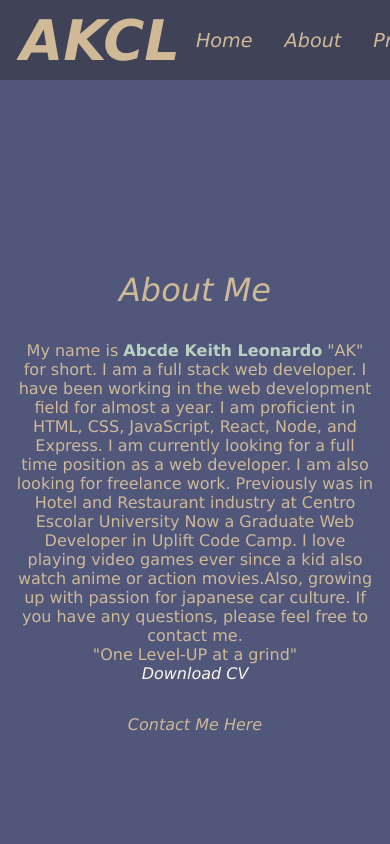
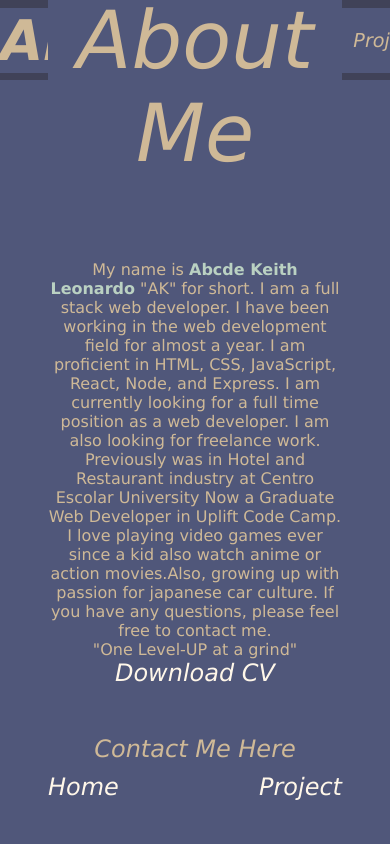
Before and after one commit to Gaijin-AK/Portfolio, a React (Create React App) app: page /about in a window 390 px wide. Shown: the top 844 px of the page. Built offline with nearby package versions, Linux system fonts and the light colour scheme.

Commit message:
refit media queries

```diff
--- a/src/components/Header/Nav.js
+++ b/src/components/Header/Nav.js
@@ -1,7 +1,3 @@
-//navigation bar for the header
-//useState and useEffect are hooks
-//use Nav.module.css for styling
-//no import of buttons just link to them
 
 
 import React, { useState, useEffect } from 'react';
--- a/src/components/Header/Nav.module.css
+++ b/src/components/Header/Nav.module.css
@@ -43,3 +43,153 @@
     font-size: 1.2rem;
     padding: 0 1rem;
 }
+
+
+
+@media screen and (max-width: 960px){
+    .navbar{
+        flex-direction: column;
+        height: 80px;
+        padding: 0;
+    }
+
+    .navbarContainer{
+        display: flex;
+        justify-content: space-evenly;
+        align-items: center;
+        width: 100%;
+    }
+
+    .navbarLogo{
+        color: #CFB997;
+        text-decoration: none;
+        font-size: 3.5rem;
+        font-weight: bold;
+        margin-bottom: 0;
+    }
+
+    .navItem{
+        display: flex;
+        justify-content: space-between;
+        align-items: center;
+        list-style: none;
+    }
+
+    .navLinks{
+        color: #CFB997;
+        text-decoration: none;
+        font-size: 1.2rem;
+        padding: 0 1rem;
+    }
+}
+
+@media screen and (max-width: 768px){
+    .navbar{
+        flex-direction: column;
+        height: 80px;
+        padding: 0;
+    }
+
+    .navbarContainer{
+        display: flex;
+        justify-content: space-evenly;
+        align-items: center;
+        width: 100%;
+    }
+
+    .navbarLogo{
+        color: #CFB997;
+        text-decoration: none;
+        font-size: 3.5rem;
+        font-weight: bold;
+        margin-bottom: 0;
+    }
+
+    .navItem{
+        display: flex;
+        justify-content: space-between;
+        align-items: center;
+        list-style: none;
+    }
+
+    .navLinks{
+        color: #CFB997;
+        text-decoration: none;
+        font-size: 1.2rem;
+        padding: 0 1rem;
+    }
+}
+
+@media screen and (max-width: 480px){
+    .navbar{
+        flex-direction: column;
+        height: 80px;
+        padding: 0;
+    }
+
+    .navbarContainer{
+        display: flex;
+        justify-content: space-evenly;
+        align-items: center;
+        width: 100%;
+    }
+
+    .navbarLogo{
+        color: #CFB997;
+        text-decoration: none;
+        font-size: 3.5rem;
+        font-weight: bold;
+        margin-bottom: 0;
+    }
+
+    .navItem{
+        display: flex;
+        justify-content: space-between;
+        align-items: center;
+        list-style: none;
+    }
+
+    .navLinks{
+        color: #CFB997;
+        text-decoration: none;
+        font-size: 1.2rem;
+        padding: 0 1rem;
+    }
+}
+
+@media screen and (max-width: 320px){
+    .navbar{
+        flex-direction: column;
+        height: 80px;
+        padding: 0;
+    }
+
+    .navbarContainer{
+        display: flex;
+        justify-content: space-evenly;
+        align-items: center;
+        width: 100%;
+    }
+
+    .navbarLogo{
+        color: #CFB997;
+        text-decoration: none;
+        font-size: 3.5rem;
+        font-weight: bold;
+        margin-bottom: 0;
+    }
+
+    .navItem{
+        display: flex;
+        justify-content: space-between;
+        align-items: center;
+        list-style: none;
+    }
+
+    .navLinks{
+        color: #CFB997;
+        text-decoration: none;
+        font-size: 1.2rem;
+        padding: 0 1rem;
+    }
+}
--- a/src/components/Main/About/About.module.css
+++ b/src/components/Main/About/About.module.css
@@ -1,6 +1,6 @@
 *{margin: 0;padding: 0;
   font-family: 'Lucida Sans', 'Lucida Sans Regular', 'Lucida Grande', 'Lucida Sans Unicode', Geneva, Verdana, sans-serify;
-
+  background-color: #50577A;
 }
 
 .about{
@@ -54,40 +54,43 @@ a{
 
 
 
-@media screen and (max-width: 768px) {
-  .about{
-    height: 100vh;
-    padding: 1em;
+@media screen and (max-width: 960px){
+  .navbar{
+    flex-direction: column;
+    height: 80px;
+    padding: 0;
   }
-  .about h1{
-    font-size: 3em;
-  }
-  .about p{
-    font-size: 1em;
-  }
-  .links{
-    padding: 1em;
-  }
-  .links a{
-    font-size: 1em;
+
+  .navbarContainer{
+    display: flex;
+    justify-content: space-evenly;
+    align-items: center;
+    width: 100%;
   }
 }
 
-@media screen and (max-width: 480px) {
-  .about{
-    height: 100vh;
-    padding: 1em;
-  }
-  .about h1{
-    font-size: 2em;
-  }
-  .about p{
-    font-size: 1em;
-  }
-  .links{
-    padding: 1em;
-  }
-  .links a{
-    font-size: 1em;
+@media screen and (max-width: 768px){
+  .home h1{
+    font-size: 6rem;
   }
 }
+
+@media screen and (max-width: 480px){
+  .home h1{
+    font-size: 4rem;
+  }
+}
+
+@media screen and (max-width: 320px){
+  .home h1{
+    font-size: 2rem;
+  }
+  .about h1 {
+    font-size: 3rem;
+    margin-top: 14rem;
+  }
+  .links {
+    justify-content: space-evenly;
+    margin-top: 8rem;
+  }
+}
--- a/src/components/Main/Contacts/Contacts.module.css
+++ b/src/components/Main/Contacts/Contacts.module.css
@@ -1,7 +1,6 @@
 *{margin: 0;
 padding: 0;
 font-family: 'Lucida Sans', 'Lucida Sans Regular', 'Lucida Grande', 'Lucida Sans Unicode', Geneva, Verdana, sans-serify;
-
 }
 
 .contact{
@@ -87,29 +86,108 @@ h2{
 }
 
 
-@media screen and (max-width: 768px) {
+/* media query for phone */
+
+@media screen and (max-width: 760px) {
     .contact{
+        display: flex;
+        justify-content: center;
+        align-items: center;
         height: 100vh;
+        background-color: #50577A;
+        color: #BAD1C2;
+    }
+
+    .socialContainer{
+        display: flex;
+        justify-content: center;
+        background-color: #50577A;
+        color: #BAD1C2;
+    }
+
+    .social{
+        display: flex;
+        justify-content: center;
+        align-items: center;
+        flex-direction: column;
+        margin: 2.5em;
+    }
+
+    .email{
+        display: flex;
+        justify-content: center;
+        align-items: center;
+        flex-direction: column;
+        margin: 2em;
+    }
+
+    .input{
+        padding: 0.5em;
+        border: 1px solid #BAD1C2;
+        border-radius: 5px;
+        background-color: #50577A;
+        color: #BAD1C2;
+        font-size: 1.5rem;
+        margin: 0.5em;
+    }
+
+    .button{
+        padding: 0.5em;
+        border: 1px solid #BAD1C2;
+        border-radius: 5px;
+        background-color: #50577A;
+        color: #BAD1C2;
+        font-size: 1.5rem;
+        cursor: pointer;
+        margin: 0.5em;
+    }
+
+    .home{
+        display: flex;
+        justify-content: center;
+        align-items: center;
+        background-color: #50577A;
+        color: #BAD1C2;
+        text-decoration: none;
+        margin-bottom: 0;
+        color : #CFB997;
+    }
+
+    .social h1{
+        color : #CFB997;
+        font-size: 3rem;
+        margin: 0.5em;
+    }
+
+    h2{
+        font-size: 2rem;
+        margin: 0.5em;
+        text-align: center;
+    }
+
+    .social p{
+        color: #FFF7E9;
+        font-size: 1.5rem;
+        margin: 0.5em;
+    }
+
+    }
+
+@media screen and (max-width: 320px){
+    .contact{
+        width: 100%;
+        flex-direction: column;
     }
     .social{
-        margin: 1em;
+        width: 100%;
+        margin: 0;
     }
     .email{
-        margin: 1em;
+        width: 100%;
+        margin: 0;
     }
-    .input{
-        font-size: 1rem;
-    }
-    .button{
-        font-size: 1rem;
-    }
-    .social h1{
-        font-size: 2rem;
-    }
-    h2{
-        font-size: 1.5rem;
-    }
-    .social p{
-        font-size: 1rem;
+    .home{
+        width: 100%;
+        margin: 0;
     }
 }
--- a/src/components/Main/Home/Home.module.css
+++ b/src/components/Main/Home/Home.module.css
@@ -3,7 +3,7 @@ font-family: 'Lucida Sans', 'Lucida Sans Regular', 'Lucida Grande', 'Lucida Sans
 }
 
 .home h1{
-    font-size: 10rem;
+    font-size: 8rem;
     font-weight: 700;
     margin: 0.5em;
 }
@@ -33,8 +33,35 @@ h2{
 }
 
 
-@media screen and (max-width: 768px) {
-    .about{
-        height: 100vh;
+@media screen and (max-width: 960px){
+    .navbar{
+        flex-direction: column;
+        height: 80px;
+        padding: 0;
+    }
+
+    .navbarContainer{
+        display: flex;
+        justify-content: space-evenly;
+        align-items: center;
+        width: 100%;
     }
 }
+
+@media screen and (max-width: 768px){
+    .home h1{
+        font-size: 6rem;
+    }
+}
+
+@media screen and (max-width: 480px){
+    .home h1{
+        font-size: 4rem;
+    }
+}
+
+@media screen and (max-width: 320px){
+    .home h1{
+        font-size: 2rem;
+    }
+}
--- a/src/components/Main/Projects/Projects.module.css
+++ b/src/components/Main/Projects/Projects.module.css
@@ -86,49 +86,3 @@ a{
     color: #FFF7E9;
     margin-bottom: 2em;
 }
-
-
-@media screen and (max-width: 768px) {
-    .projectContainer{
-        height: 100vh;
-        padding: 1em;
-    }
-    .projectContainer h1{
-        font-size: 3em;
-    }
-    .projectDiv{
-        height: 100vh;
-        padding: 1em;
-    }
-    .projectImg{
-        width: 100%;
-        height: 100%;
-        object-fit: contain;
-        margin: 2em;
-        margin-bottom: 0.3em;
-        margin-top: -0.1em
-    }
-    .projectShow{
-        height: 100vh;
-        padding: 1em;
-    }
-    .projectDiv h2{
-        font-size: 2rem;
-        font-weight: 600;
-        margin-bottom: 1rem;
-        color: #CFB997;
-    }
-    .projectDiv p{
-        font-size: 1rem;
-        font-weight: 400;
-        margin-bottom: 1rem;
-        font-style: italic;
-    }
-    a{
-        font-size: 1rem;
-        font-weight: 400;
-        margin-bottom: 1rem;
-        color: #FFF7E9;
-        margin-bottom: 2em;
-    }
-}
```
